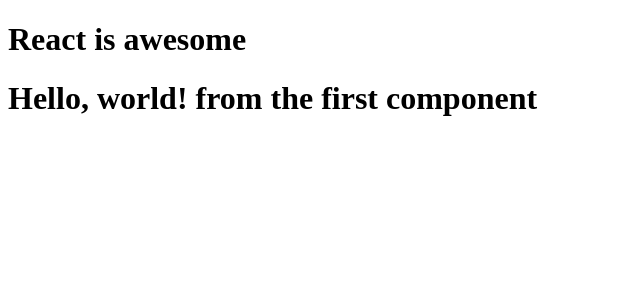
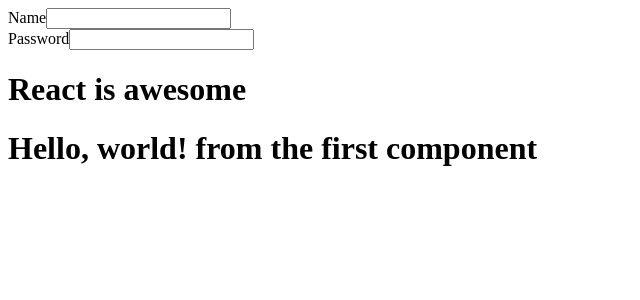
Before and after one commit to GetontoMoses/W3Schools-React, a React (Create React App) app in the folder my-react-app/: page / in a window 1280 px wide. Shown: the top 300 px of the page, without its empty margins (0-640 px from the left). Built offline with nearby package versions, Linux system fonts and the light colour scheme.

Commit message:
feat: component to implement forms

```diff
--- a/my-react-app/src/App.jsx
+++ b/my-react-app/src/App.jsx
@@ -1,11 +1,15 @@
 import React from "react";
 import PropsLookup from "./PropsLookup";
+import Forms from "./Forms";
 
 export default function App() {
   return (
-    <div>
-       <PropsLookup comment="awesome" /> {/*I can pass a prop to the component in another component */}
-      <h1>Hello, world! from the first component</h1>
-    </div>
+    <><Forms/>
+      <div>
+        <PropsLookup comment="awesome" />{" "}
+        {/*I can pass a prop to the component in another component */}
+        <h1>Hello, world! from the first component</h1>
+      </div>
+    </>
   );
 }
--- /dev/null
+++ b/my-react-app/src/Forms.jsx
@@ -0,0 +1,18 @@
+import React from "react";
+
+export default function Forms() {
+  return (
+    <>
+      <div>
+        <label>
+          Name
+          <input type="text" name="name" />
+        </label>
+      </div>
+      <label>
+        Password
+        <input type="password" name="password" />
+      </label>
+    </>
+  );
+}
```
